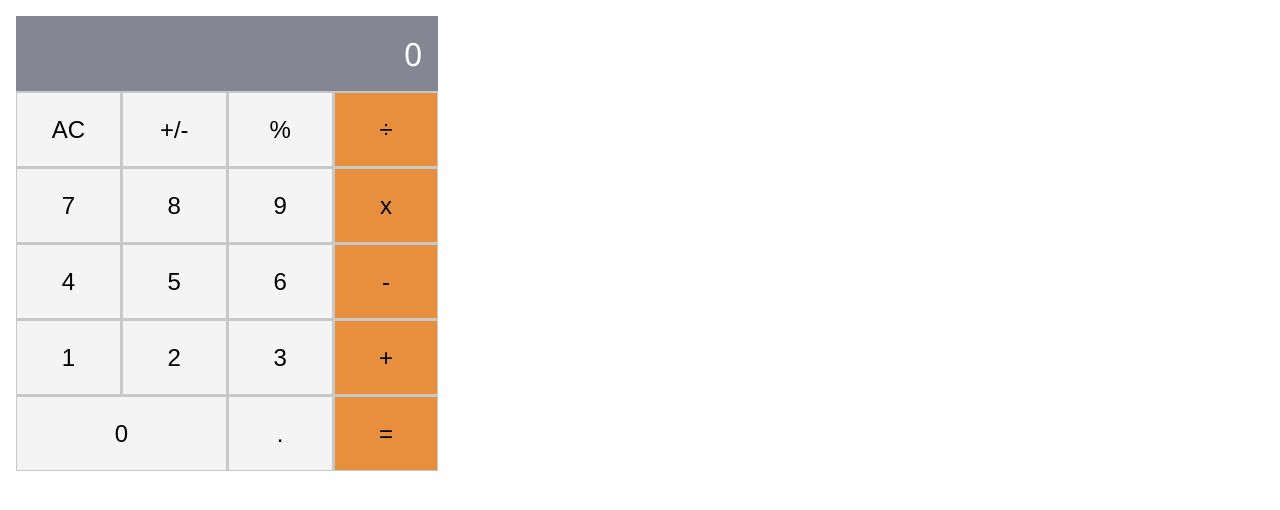
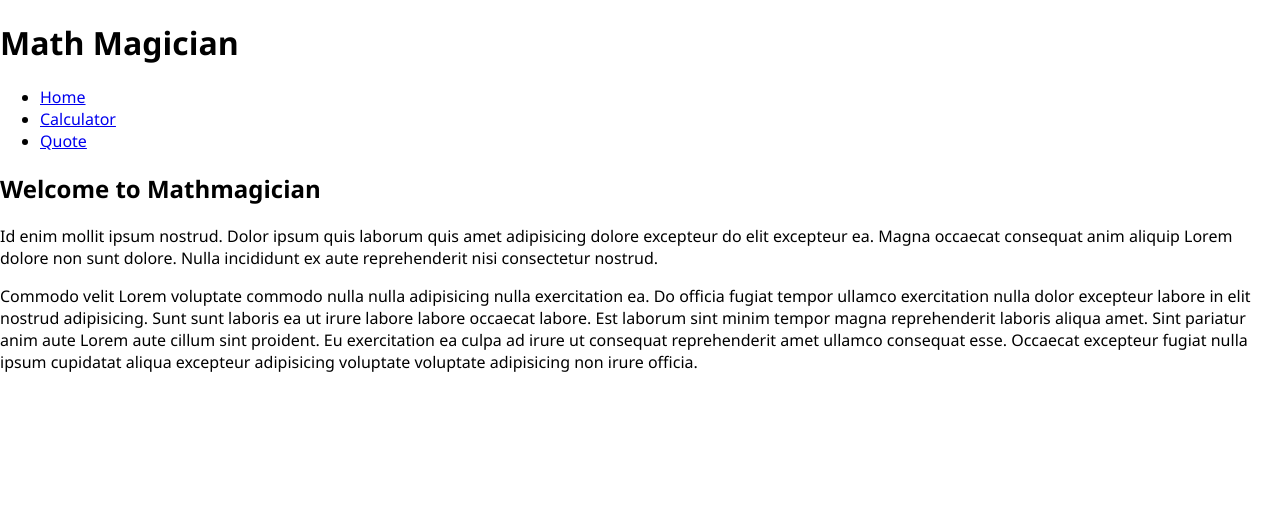
Before and after one commit to franciscoPonceDev/Mathmagician, a React (Create React App) app: page / in a window 1280 px wide. Shown: the top 510 px of the page. Built offline with nearby package versions, Linux system fonts and the light colour scheme.

Commit message:
Add pages and router

```diff
--- a/package.json
+++ b/package.json
@@ -9,6 +9,7 @@
     "big.js": "^6.1.1",
     "react": "^17.0.2",
     "react-dom": "^17.0.2",
+    "react-router-dom": "^6.2.2",
     "react-scripts": "5.0.0",
     "web-vitals": "^2.1.4"
   },
--- a/src/App.js
+++ b/src/App.js
@@ -1,16 +1,20 @@
 import React from 'react';
 import './App.css';
+import { Routes, Route } from 'react-router-dom';
 import Calculator from './components/Calculator';
+import Home from './components/Home';
+import Header from './components/Header';
+import Quote from './components/Quote';
 
-export default class App extends React.Component {
-  constructor(props) {
-    super(props);
-    this.state = {};
-  }
+const App = () => (
+  <>
+    <Header />
+    <Routes>
+      <Route path="/" element={<Home />} />
+      <Route path="/calculator" element={<Calculator />} />
+      <Route path="/quote" element={<Quote />} />
+    </Routes>
+  </>
+);
 
-  render() {
-    return (
-      <Calculator />
-    );
-  }
-}
+export default App;
--- a/src/components/Calculator.jsx
+++ b/src/components/Calculator.jsx
@@ -1,3 +1,4 @@
+/* eslint-disable react/no-unescaped-entities */
 import React, { useState } from 'react';
 import './Calculator.css';
 import calculate from '../logic/calculate';
@@ -12,6 +13,10 @@ const Calculator = () => {
   const { total, next, operation } = toNeOp;
 
   return (
+    <section className="calculator-section">
+      <div>
+        <h1>Let's do some math!</h1>
+      </div>
       <div id="calculator" className="calculator">
         <div className="display">
           {total || '0'}
@@ -76,6 +81,7 @@ const Calculator = () => {
           =
         </button>
       </div>
+    </section>
   );
 };
 
--- /dev/null
+++ b/src/components/Header.js
@@ -0,0 +1,22 @@
+import { Link } from 'react-router-dom';
+
+const Header = () => (
+  <header>
+    <h1>Math Magician</h1>
+    <nav className="nav">
+      <ul>
+        <li>
+          <Link to="/">Home</Link>
+        </li>
+        <li>
+          <Link to="/calculator">Calculator</Link>
+        </li>
+        <li>
+          <Link to="/quote">Quote</Link>
+        </li>
+      </ul>
+    </nav>
+  </header>
+);
+
+export default Header;
--- /dev/null
+++ b/src/components/Home.js
@@ -0,0 +1,11 @@
+/* eslint-disable max-len */
+
+const Home = () => (
+  <section className="home">
+    <h1>Welcome to Mathmagician</h1>
+    <p>Id enim mollit ipsum nostrud. Dolor ipsum quis laborum quis amet adipisicing dolore excepteur do elit excepteur ea. Magna occaecat consequat anim aliquip Lorem dolore non sunt dolore. Nulla incididunt ex aute reprehenderit nisi consectetur nostrud.</p>
+    <p>Commodo velit Lorem voluptate commodo nulla nulla adipisicing nulla exercitation ea. Do officia fugiat tempor ullamco exercitation nulla dolor excepteur labore in elit nostrud adipisicing. Sunt sunt laboris ea ut irure labore labore occaecat labore. Est laborum sint minim tempor magna reprehenderit laboris aliqua amet. Sint pariatur anim aute Lorem aute cillum sint proident. Eu exercitation ea culpa ad irure ut consequat reprehenderit amet ullamco consequat esse. Occaecat excepteur fugiat nulla ipsum cupidatat aliqua excepteur adipisicing voluptate voluptate adipisicing non irure officia.</p>
+  </section>
+);
+
+export default Home;
--- /dev/null
+++ b/src/components/Quote.js
@@ -0,0 +1,9 @@
+/* eslint-disable max-len */
+
+const Quote = () => (
+  <section className="quote">
+    <h2>Mathemagics is not about numbers, equations,computations, or algorithms; Is about understanding. -William Paul Thurston</h2>
+  </section>
+);
+
+export default Quote;
--- a/src/index.js
+++ b/src/index.js
@@ -1,11 +1,14 @@
 import React from 'react';
 import ReactDOM from 'react-dom';
 import './index.css';
+import { BrowserRouter } from 'react-router-dom';
 import App from './App';
 
 ReactDOM.render(
   <React.StrictMode>
-    <App />
+    <BrowserRouter>
+      <App />
+    </BrowserRouter>
   </React.StrictMode>,
   document.getElementById('root'),
 );
```
Also changed, not shown: 1 other file (tests, documents, lock files or other folders). Lines whose indentation alone changed are shown as unchanged.
